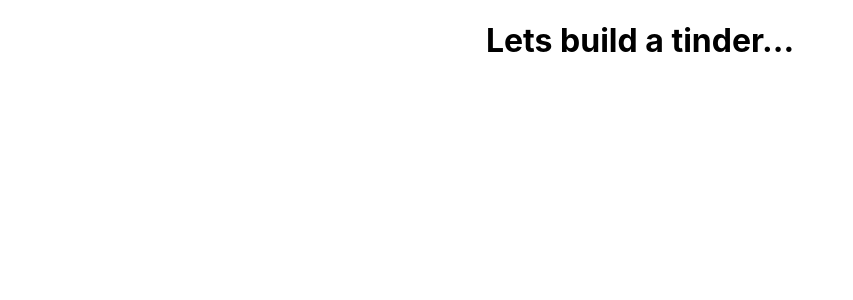
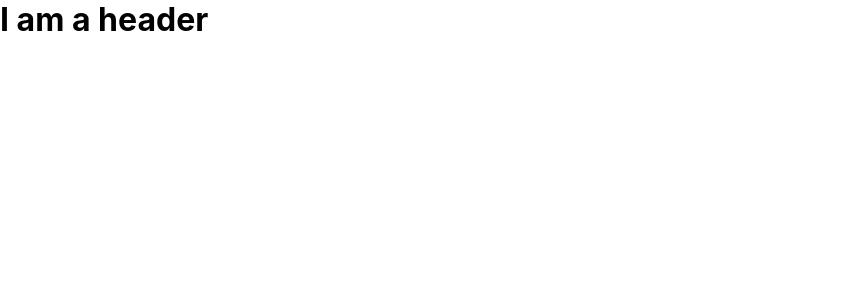
Before and after one commit to NAZIMUDHEEN267/tinderClone, a React (Create React App) app: page / in a window 1280 px wide. Shown: the top 300 px of the page, without its empty margins (0-853 px from the left). Built offline with nearby package versions, Linux system fonts and the light colour scheme.

Commit message:
Added Header in React

```diff
--- a/src/App.css
+++ b/src/App.css
@@ -1,38 +1,3 @@
-.App {
-  text-align: center;
+*{
+  margin: 0;
 }
-
-.App-logo {
-  height: 40vmin;
-  pointer-events: none;
-}
-
-@media (prefers-reduced-motion: no-preference) {
-  .App-logo {
-    animation: App-logo-spin infinite 20s linear;
-  }
-}
-
-.App-header {
-  background-color: #282c34;
-  min-height: 100vh;
-  display: flex;
-  flex-direction: column;
-  align-items: center;
-  justify-content: center;
-  font-size: calc(10px + 2vmin);
-  color: white;
-}
-
-.App-link {
-  color: #61dafb;
-}
-
-@keyframes App-logo-spin {
-  from {
-    transform: rotate(0deg);
-  }
-  to {
-    transform: rotate(360deg);
-  }
-}
--- a/src/App.js
+++ b/src/App.js
@@ -1,10 +1,11 @@
 import logo from './logo.svg';
 import './App.css';
+import Header from './Header'
 
 function App() {
   return (
     <div className="App">
-      <h1>Lets build a tinder...</h1>
+      <Header/>
     </div>
   );
 }
--- /dev/null
+++ b/src/Header.js
@@ -0,0 +1,12 @@
+import React from 'react'
+import './Header.css'
+
+function Header(){
+    return(
+        <div className='header'>
+           <h1>I am a header</h1>
+        </div>
+    )
+}
+
+export default Header;
```
Also changed, not shown: src/Header.css (added).
